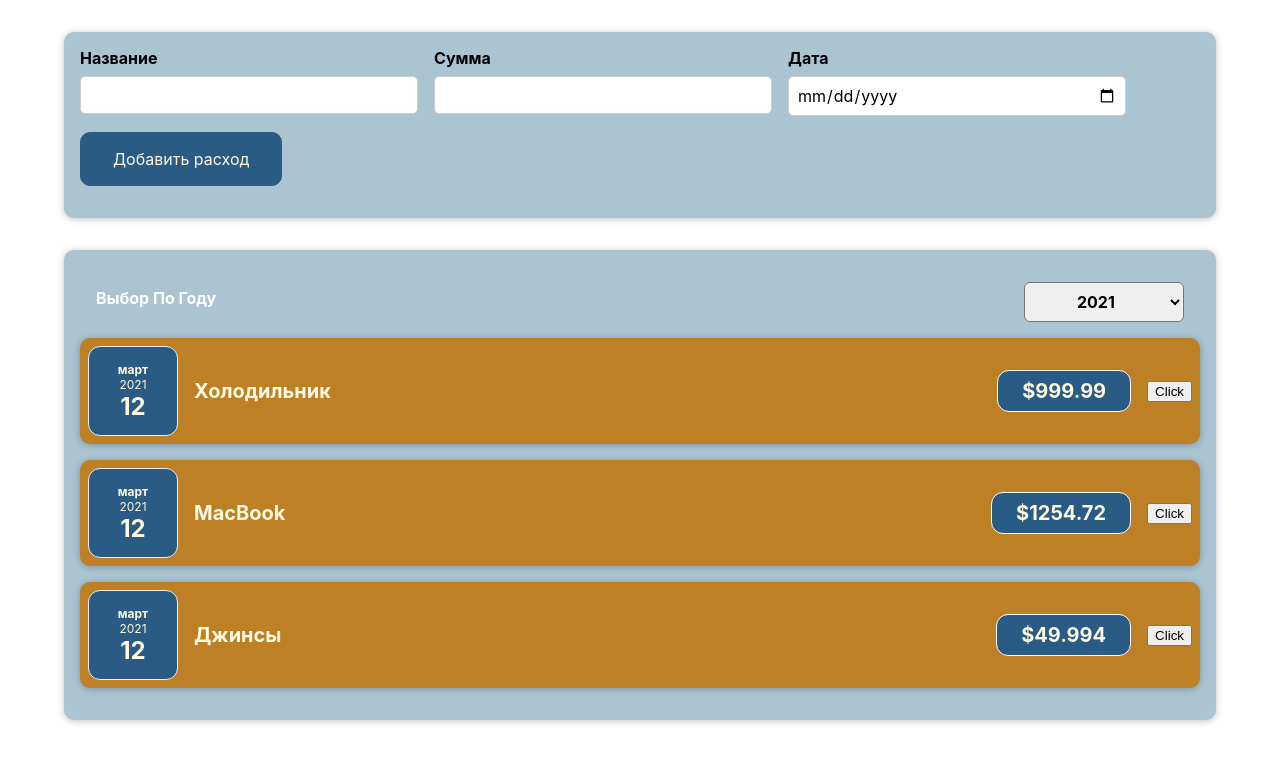
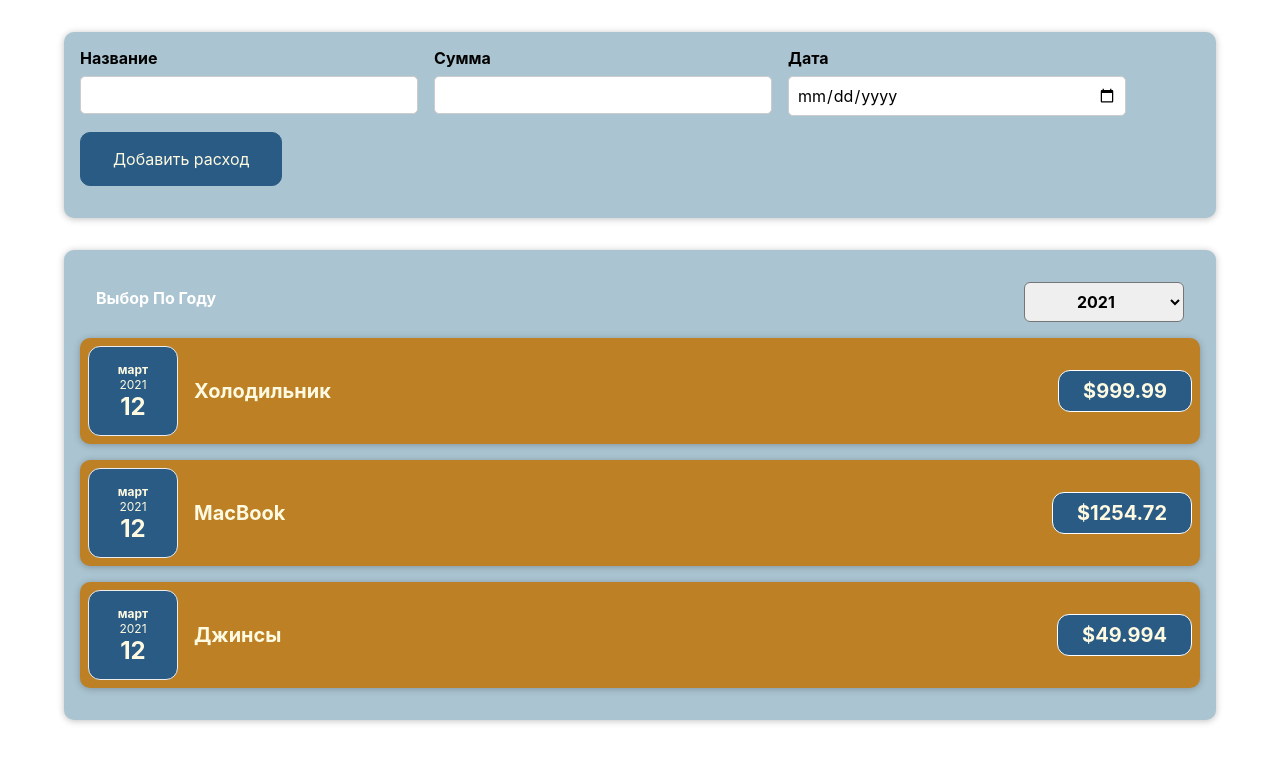
Before and after one commit to andreylementa/react-course-app, a React (Create React App) app: page / in a window 1280 px wide. Shown: the top 762 px of the page. Built offline with nearby package versions, Linux system fonts and the light colour scheme.

Commit message:
Отображение списков данных

```diff
--- a/src/components/Costs/CostItem.js
+++ b/src/components/Costs/CostItem.js
@@ -5,16 +5,13 @@ import React, { useState } from "react";
 
 const CostItem = (props) => {
   const [description, setDescription] = useState(props.description);
-  const changeDescriptionHandler = () => {
-    setDescription("New cost");
-  };
+
   return (
     <Card className="cost-item">
       <CostDate date={props.date}></CostDate>
       <div className="cost-item__description">
-        <h2>{description}</h2>
+        <h2>{props.description}</h2>
         <div className="cost-item__price">${props.amount}</div>
-        <button onClick={changeDescriptionHandler}>Click</button>
       </div>
     </Card>
   );
--- a/src/components/Costs/Costs.js
+++ b/src/components/Costs/Costs.js
@@ -15,21 +15,13 @@ const Costs = (props) => {
     <div>
       <Card className="costs">
         <CostsFilter year={selectedYear} onChangeYear={changeYear} />
-        <CostItem
-          date={props.costs[0].date}
-          description={props.costs[0].description}
-          amount={props.costs[0].amount}
-        ></CostItem>
-        <CostItem
-          date={props.costs[1].date}
-          description={props.costs[1].description}
-          amount={props.costs[1].amount}
-        ></CostItem>
-        <CostItem
-          date={props.costs[2].date}
-          description={props.costs[2].description}
-          amount={props.costs[2].amount}
-        ></CostItem>
+        {props.costs.map((cost) => (
+          <CostItem
+            date={cost.date}
+            description={cost.description}
+            amount={cost.amount}
+          />
+        ))}
       </Card>
     </div>
   );
```
